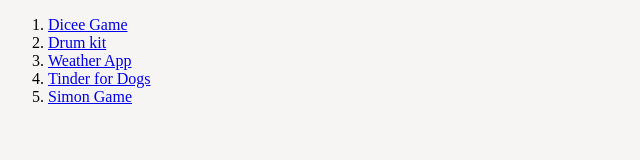
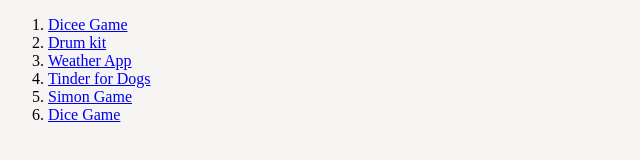
Before and after one commit to AsifNwz/Asif_Projects, a plain HTML site: page index.html in a window 1280 px wide. Shown: the whole page, without its empty margins (0-640 px from the left). Drawn offline with Linux system fonts and the light colour scheme.

Commit message:
Update index.html

```diff
--- a/index.html
+++ b/index.html
@@ -35,6 +35,12 @@
           >Simon Game</a
         >
       </li>
+
+         <li>
+        <a href="https://asifnwz.github.io/SimpleDiceGame/" target="_self"
+          >Dice Game</a
+        >
+      </li>
     </ol>
 
     <script src="index.js"></script>
```
